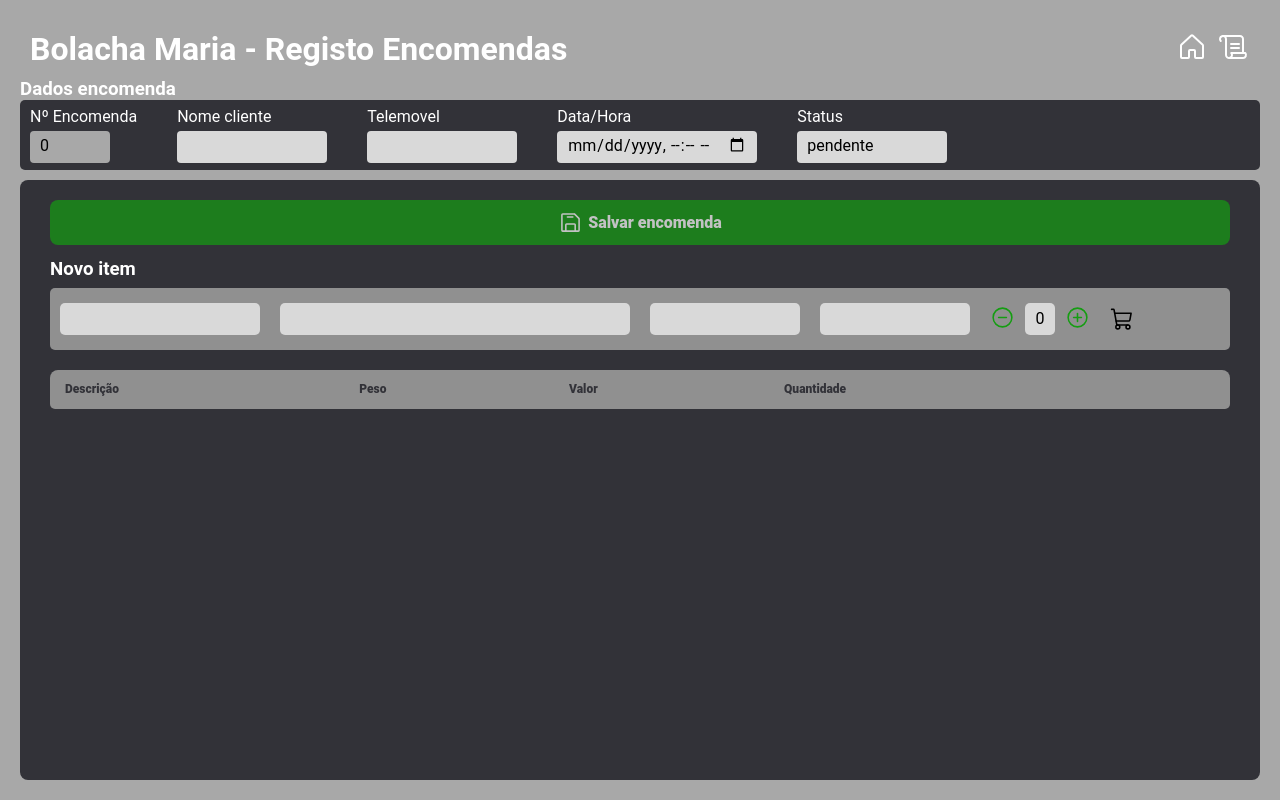
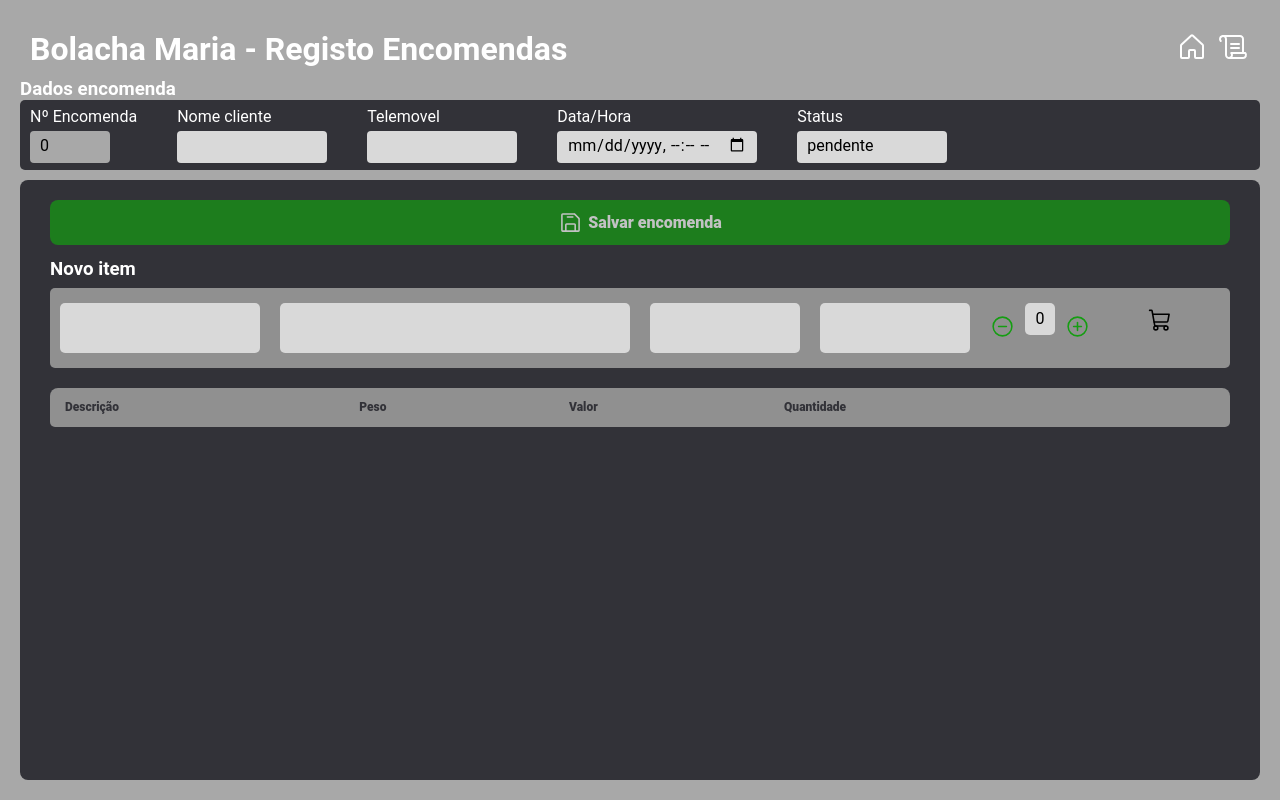
Before and after one commit to paulolima1212/bm-encomendas-prod, a React (Vite) app: page / in a window 1280 px wide. Built offline with nearby package versions, Linux system fonts and the light colour scheme.

Commit message:
feat: new backend configured

```diff
--- a/src/Pages/Home/newencomendas.styles.ts
+++ b/src/Pages/Home/newencomendas.styles.ts
@@ -205,11 +205,22 @@ export const WaperButtonContainer = styled.div`
 
 export const ButtonContainer = styled.div`
   display: flex;
+  flex: 1;
+  width: 10rem;
+  height: 5rem;
   justify-content: center;
   align-items: center;
   padding-bottom: 1.5rem;
   padding-right: 1rem;
   gap: 2rem;
+
+  button {
+    display: flex;
+    justify-content: center;
+    align-items: center;
+    width: 100%;
+    height: 100%;
+  }
 `;
 
 export const FieldsItemContainer = styled.div`
--- a/src/config/axios.global.ts
+++ b/src/config/axios.global.ts
@@ -1,5 +1,5 @@
 import axios from 'axios';
 
 export const api = axios.create({
-  baseURL: 'http://localhost:3001/',
+  baseURL: 'http://ec2-174-129-57-88.compute-1.amazonaws.com:3001/',
 });
```
